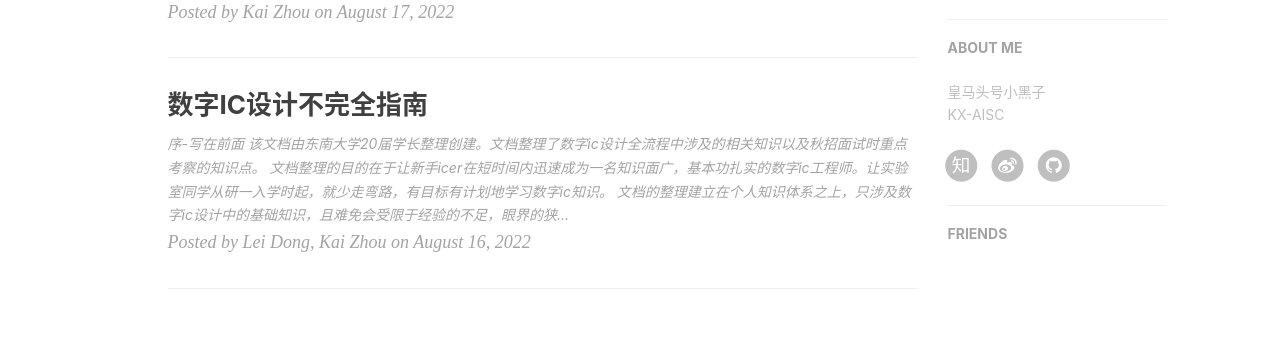
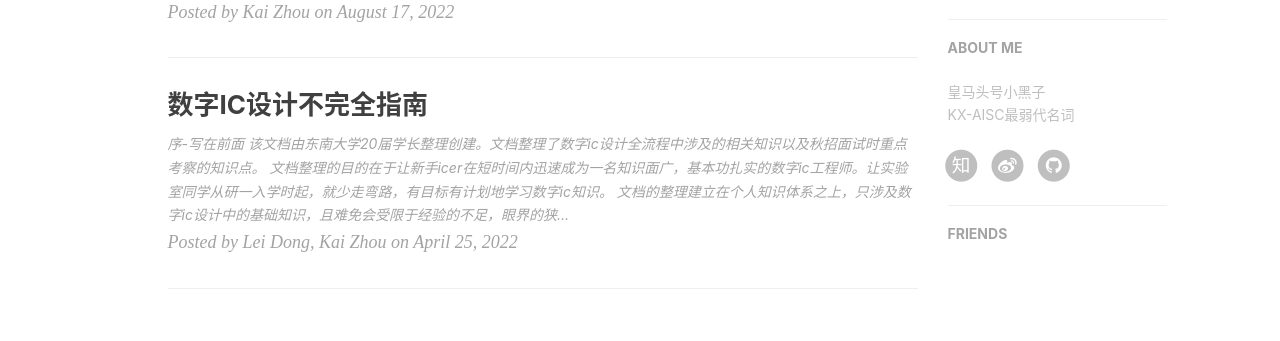
Before and after one commit to Kaigard/Kaigard.github.io, a Jekyll site: the page built from index.html, in a window 1280 px wide. Shown: the part 515-856 px from the top of the page. Built offline with Jekyll 4.4.1, drawn with Linux system fonts in a browser that asks for light colours; nearby versions of some CDN libraries; the list of posts is cut into pages by our own code; comment, search, counter and statistics services are not loaded; part of the change alters nothing that is shown.

```diff
--- a/_config.yml
+++ b/_config.yml
@@ -74,7 +74,7 @@ ga_domain:
 
 # Sidebar settings
 sidebar: true # whether or not using Sidebar.
-sidebar-about-description: "皇马头号小黑子 <br> KX-AISC"
+sidebar-about-description: "皇马头号小黑子 <br> KX-AISC最弱代名词"
 sidebar-avatar:  # use absolute URL, seeing it's used in both `/` and `/about/`
 
 # Featured Tags
@@ -93,3 +93,10 @@ friends:
   [
     { title: "", href: "" }
   ]
+
+# URL
+## If your site is put in a subdirectory, set url as 'http://yoursite.com/child' and root as '/child/'
+url: http://kaigard.github.io
+root: /
+permalink: :year/:month/:day/:title/
+permalink_defaults:
```
Also changed, not shown: _posts/AIG_ASIC/2022-4-25-AIG_ASIC.md (renamed from _posts/AIG_ASIC/2022-8-16-AIG_ASIC.md).
